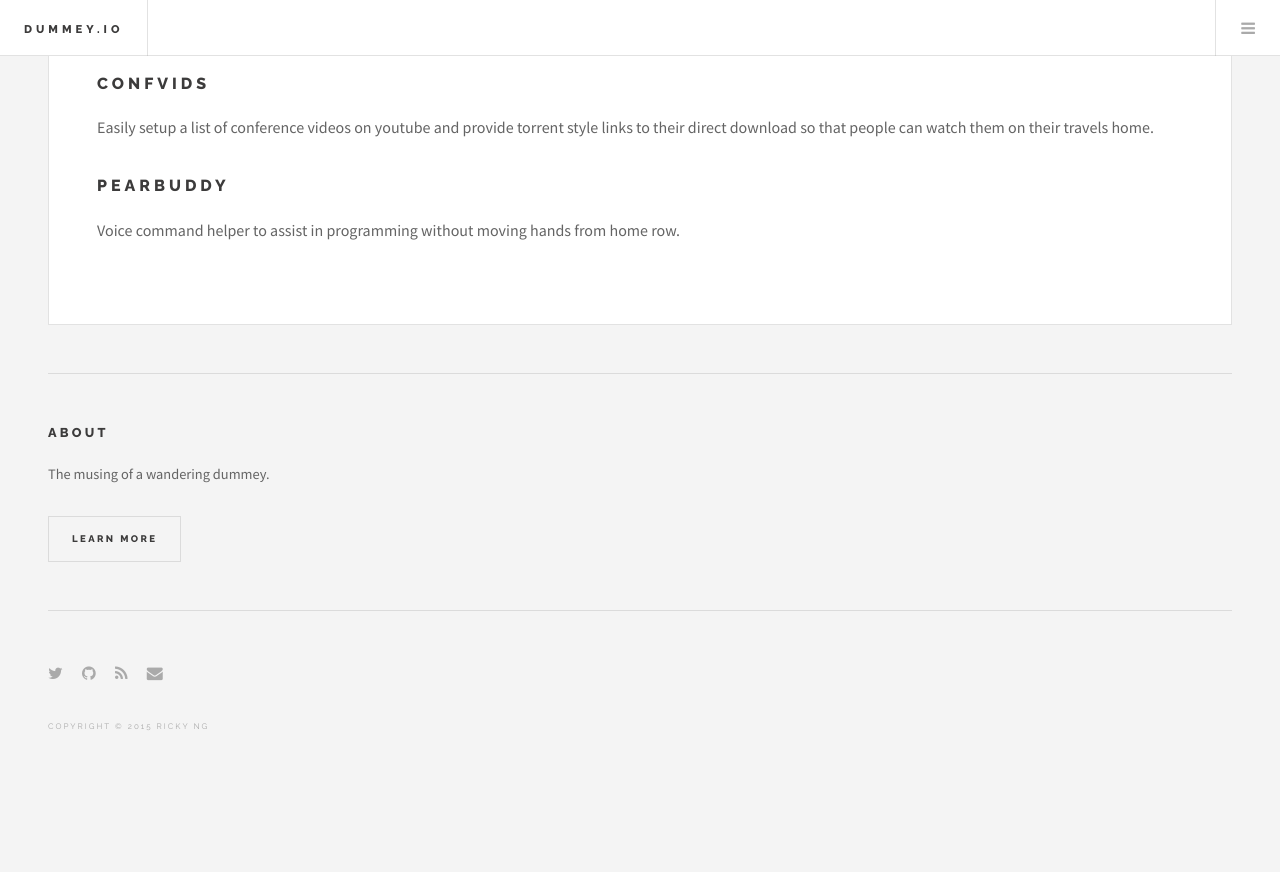
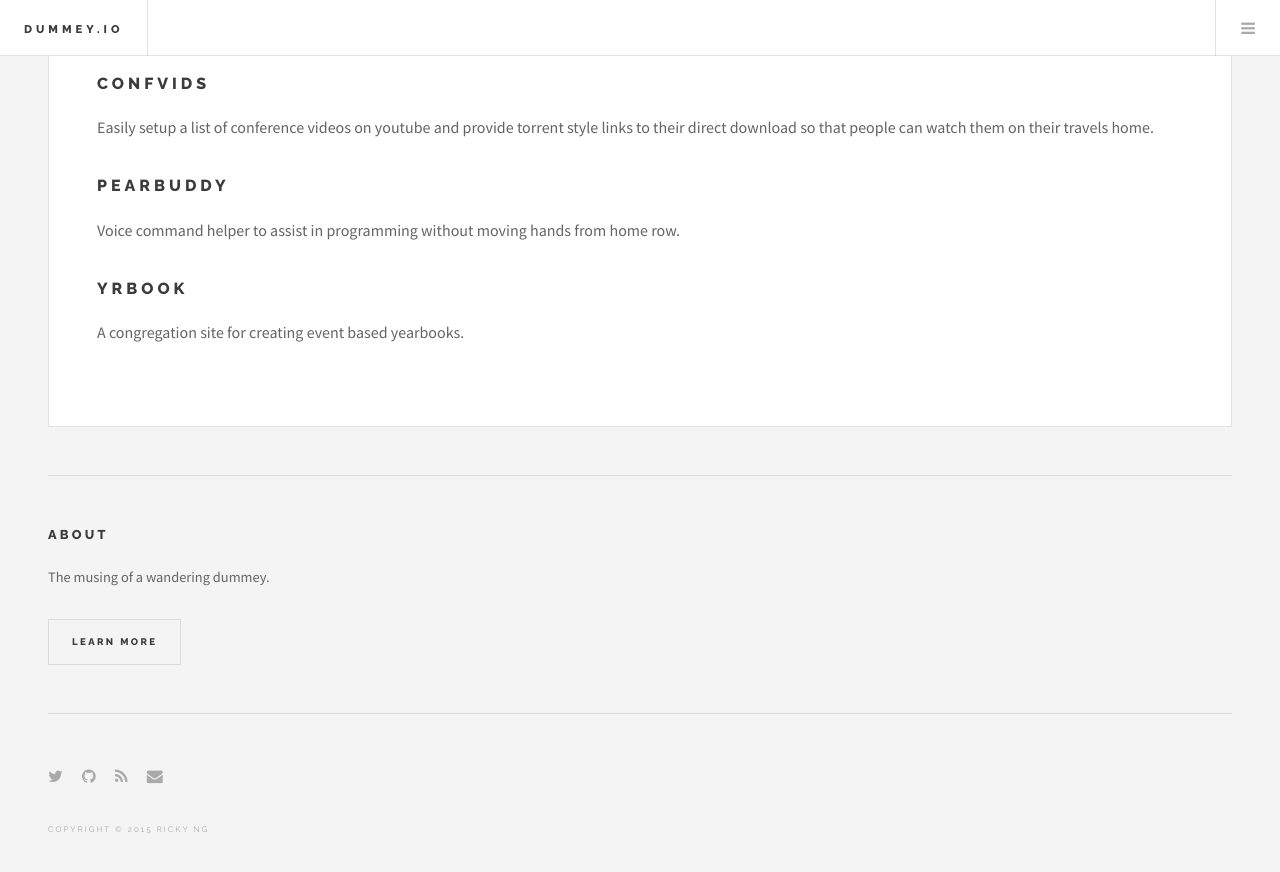
Before and after one commit to dummey/dummey.github.io, a Jekyll site: the page built from project_ideas.md, in a window 1280 px wide and 900 px high, scrolled down 1140 px. Shown: the top 872 px of the window. Built offline with Jekyll 4.4.1, drawn with Linux system fonts in a browser that asks for light colours; before the commit the page ends 1937 px from its top, so only the background shows below that.

Commit message:
Update project_ideas.md

```diff
--- a/project_ideas.md
+++ b/project_ideas.md
@@ -29,3 +29,6 @@ Easily setup a list of conference videos on youtube and provide torrent style li
 
 #PearBuddy
 Voice command helper to assist in programming without moving hands from home row.
+
+#YrBook
+A congregation site for creating event based yearbooks.
```
